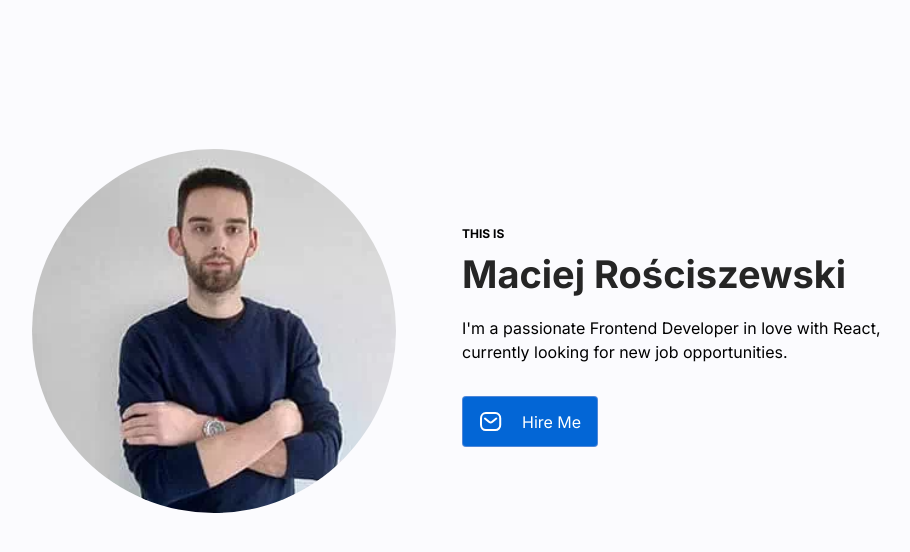
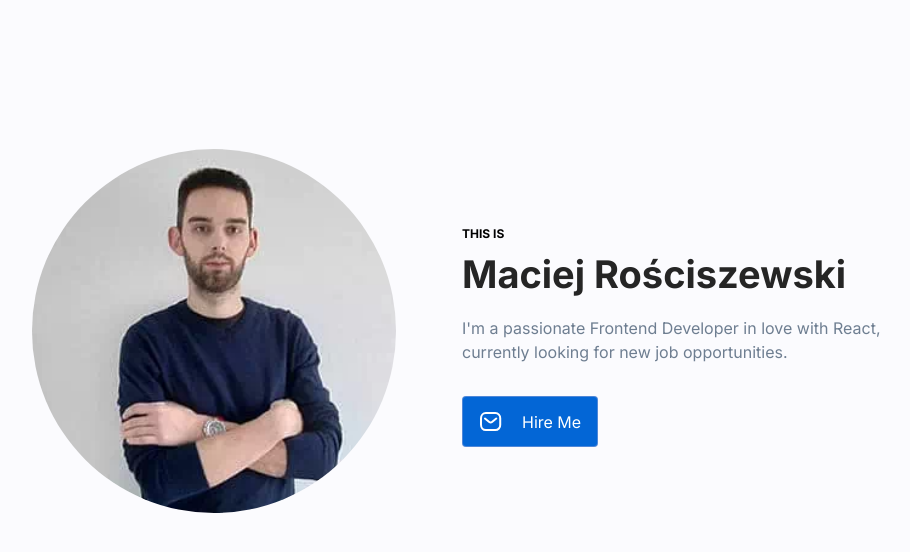
Before and after one commit to Maciej86/personal-homepage, a React (Create React App) app: page / in a window 1280 px wide. Shown: the top 552 px of the page, without its empty margins (32-942 px from the left). Built offline with nearby package versions, Linux system fonts and the light colour scheme.

Commit message:
Rename color

```diff
--- a/src/Header/styled.js
+++ b/src/Header/styled.js
@@ -53,7 +53,7 @@ export const Name = styled.h1`
 
 export const Paragraph = styled.p`
   margin-top: 20px;
-  color: ${({ theme }) => theme.color.salateGray};
+  color: ${({ theme }) => theme.color.slateGray};
   line-height: 1.5;
 `;
 
```
